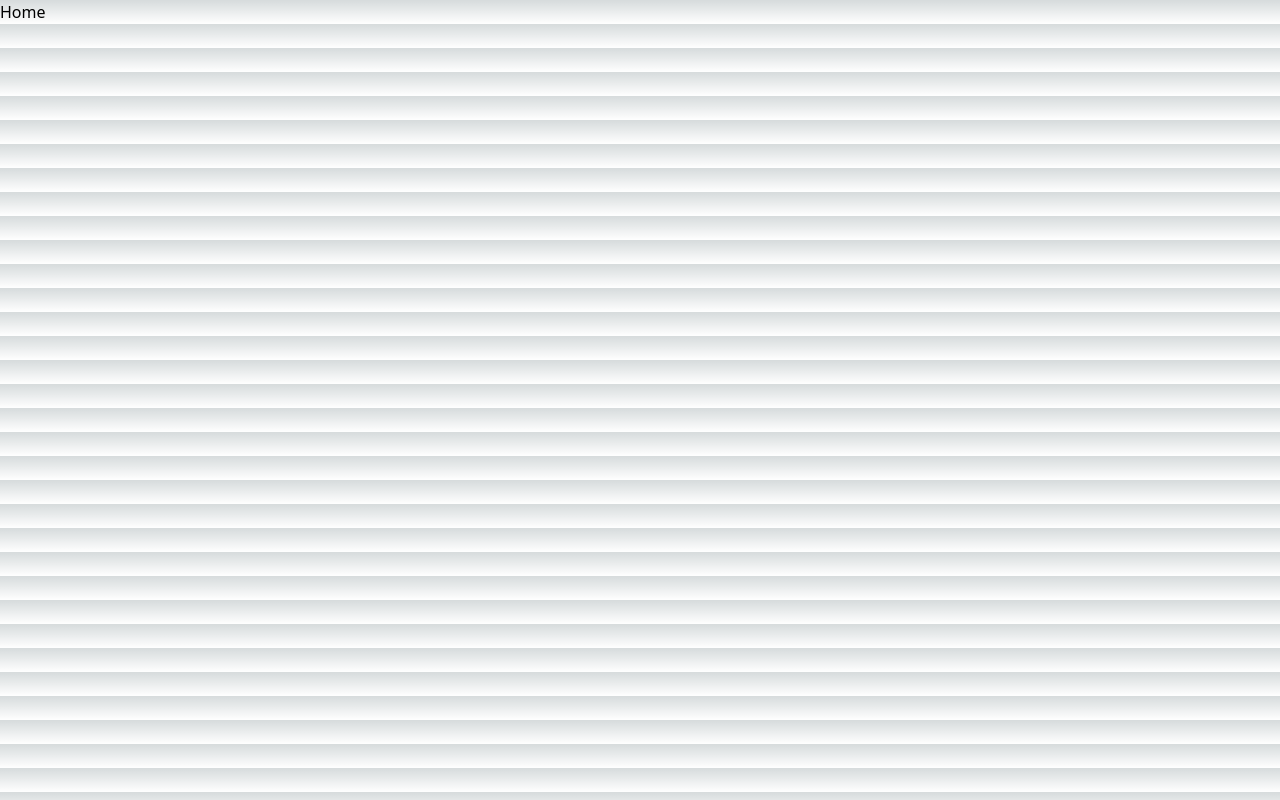
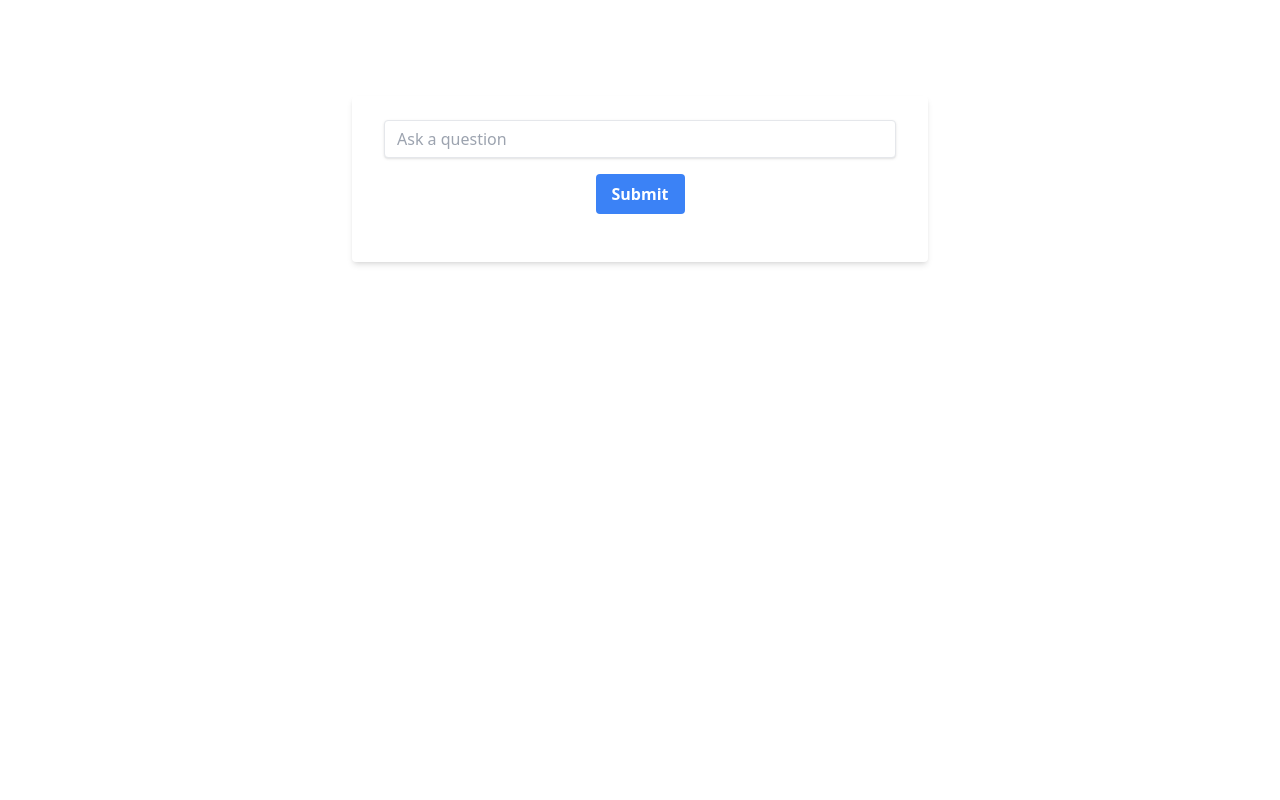
Before and after one commit to maxwellpothier/capsule-v2, a Next.js app: page / in a window 1280 px wide. Built offline with nearby package versions, Linux system fonts and the light colour scheme.

Commit message:
wire up new form to the api

```diff
--- a/package.json
+++ b/package.json
@@ -17,8 +17,10 @@
 		"autoprefixer": "10.4.15",
 		"axios": "^1.4.0",
 		"cheerio": "^1.0.0-rc.12",
+		"endent": "^2.1.0",
 		"eslint": "8.47.0",
 		"eslint-config-next": "13.4.19",
+		"eventsource-parser": "^2.0.1",
 		"gpt-3-encoder": "^1.1.4",
 		"next": "13.4.19",
 		"openai": "^4.56.0",
--- a/pages/api/hello.ts
+++ /dev/null
@@ -1,13 +0,0 @@
-// Next.js API route support: https://nextjs.org/docs/api-routes/introduction
-import type { NextApiRequest, NextApiResponse } from 'next'
-
-type Data = {
-  name: string
-}
-
-export default function handler(
-  req: NextApiRequest,
-  res: NextApiResponse<Data>
-) {
-  res.status(200).json({ name: 'John Doe' })
-}
--- /dev/null
+++ b/pages/api/search.ts
@@ -0,0 +1,23 @@
+import type {NextApiRequest, NextApiResponse} from "next";
+
+type Data = {
+	question: string;
+};
+
+const handler = async (req: NextApiRequest, res: NextApiResponse<Data>) => {
+	try {
+		if (req.method !== "POST") {
+			throw new Error("Method Not Allowed");
+		}
+
+		const {question} = req.body;
+		const response = `You asked: ${question}`;
+		res.status(200).json({question: response});
+	} catch (error) {
+		const errorMessage =
+			error instanceof Error ? error.message : "An error occurred";
+		res.status(405).json({question: errorMessage});
+	}
+};
+
+export default handler;
--- a/pages/index.tsx
+++ b/pages/index.tsx
@@ -1,7 +1,52 @@
+import {useState} from "react";
+
 const Home = () => {
+	const [userInput, setUserInput] = useState("");
+	const [response, setResponse] = useState("");
+
+	const handleSubmit = async (e: React.FormEvent<HTMLFormElement>) => {
+		e.preventDefault();
+		const searchResponse = await fetch("/api/search", {
+			method: "POST",
+			headers: {
+				"Content-Type": "application/json",
+			},
+			body: JSON.stringify({question: userInput}),
+		});
+
+		const {question} = await searchResponse.json();
+		setResponse(question);
+	};
+
 	return (
-		<div>
-			<h1>Home</h1>
+		<div className="flex justify-center">
+			<div className="mt-24 w-full max-w-xl">
+				<form
+					onSubmit={handleSubmit}
+					className="bg-white shadow-md rounded px-8 pt-6 pb-8 mb-4">
+					<div className="mb-4">
+						<input
+							className="shadow appearance-none border rounded w-full py-2 px-3 text-gray-700 leading-tight focus:outline-none focus:shadow-outline"
+							type="text"
+							placeholder="Ask a question"
+							value={userInput}
+							onChange={e => setUserInput(e.target.value)}
+						/>
+					</div>
+					<div className="flex items-center justify-center mb-4">
+						<button
+							className="bg-blue-500 hover:bg-blue-700 text-white font-bold py-2 px-4 rounded focus:outline-none focus:shadow-outline"
+							type="submit">
+							Submit
+						</button>
+					</div>
+					{response && (
+						<div className="text-left mt-4">
+							<p>{response}</p>
+						</div>
+					)}
+				</form>
+			</div>
 		</div>
 	);
 };
--- a/styles/globals.css
+++ b/styles/globals.css
@@ -7,21 +7,3 @@
 	--background-start-rgb: 214, 219, 220;
 	--background-end-rgb: 255, 255, 255;
 }
-
-@media (prefers-color-scheme: dark) {
-	:root {
-		--foreground-rgb: 255, 255, 255;
-		--background-start-rgb: 0, 0, 0;
-		--background-end-rgb: 0, 0, 0;
-	}
-}
-
-body {
-	color: rgb(var(--foreground-rgb));
-	background: linear-gradient(
-			to bottom,
-			transparent,
-			rgb(var(--background-end-rgb))
-		)
-		rgb(var(--background-start-rgb));
-}
```
Also changed, not shown: 1 other file (tests, documents, lock files or other folders).
